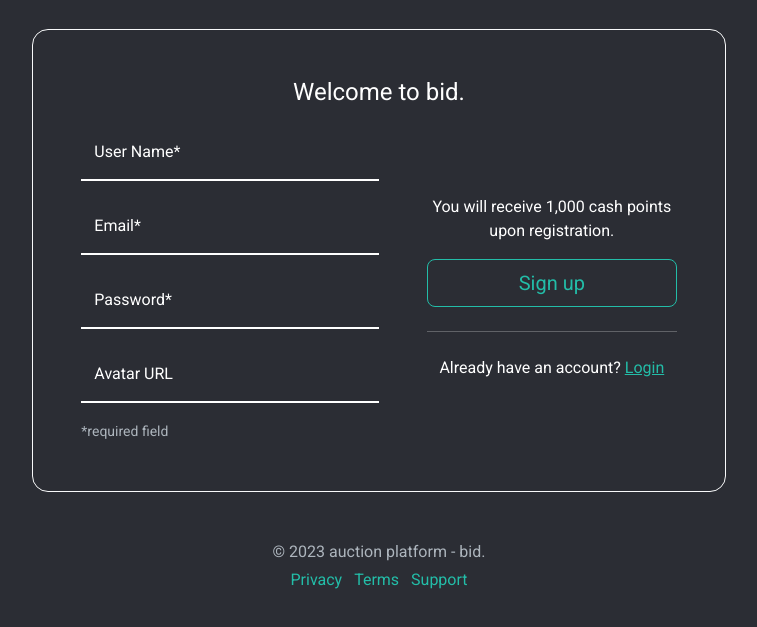
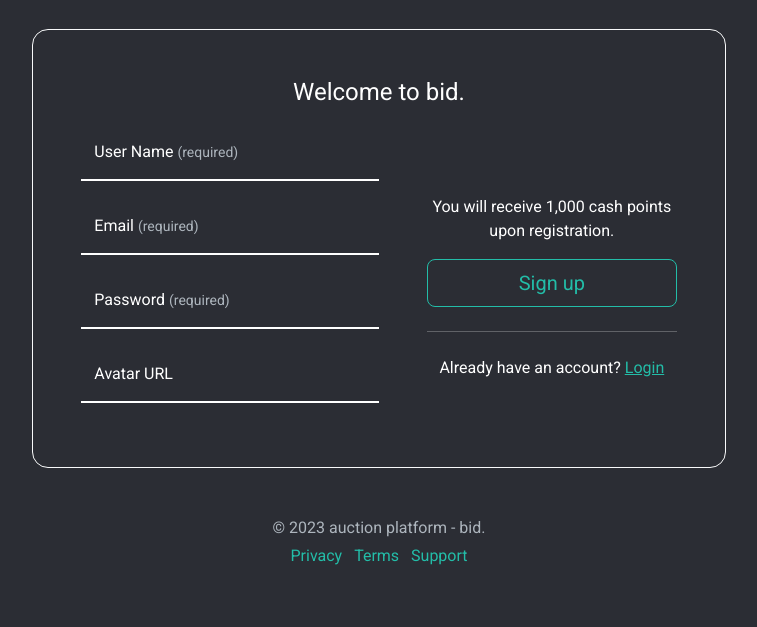
Before and after one commit to MegumiKim/bid., a website with bundled scripts: page signup/index.html in a window 1280 px wide. Shown: the part 171-798 px from the top of the page, without its empty margins (261-1018 px from the left). Built offline with nearby package versions, Linux system fonts and the light colour scheme.

Commit message:
change form styling

```diff
--- a/signup/index.html
+++ b/signup/index.html
@@ -31,7 +31,7 @@
 
             <form
               action=""
-              id="sign-up-form"
+              id="signup-form"
               method="POST"
               class="d-lg-flex g-5"
             >
@@ -45,9 +45,11 @@
                     class="form-control"
                     id="username"
                     placeholder="user name"
-                    required
                   />
-                  <label for="username">User Name*</label>
+                  <label for="username"
+                    >User Name
+                    <small class="text-muted"> (required)</small></label
+                  >
                 </div>
                 <div class="form-floating mb-3">
                   <input
@@ -57,9 +59,10 @@
                     class="form-control"
                     id="email"
                     placeholder="@stud.noroff.no or @noroff.no"
-                    required
                   />
-                  <label for="email">Email*</label>
+                  <label for="email"
+                    >Email <small class="text-muted"> (required)</small></label
+                  >
                 </div>
                 <div class="form-floating mb-3">
                   <input
@@ -70,9 +73,11 @@
                     id="password"
                     placeholder="Password"
                     minlength="8"
-                    required
                   />
-                  <label for="password">Password*</label>
+                  <label for="password"
+                    >Password
+                    <small class="text-muted"> (required)</small></label
+                  >
                 </div>
                 <div class="form-floating mb-3">
                   <input
@@ -84,7 +89,6 @@
                   />
                   <label for="avatar">Avatar URL</label>
                 </div>
-                <small class="text-muted">*required field</small>
               </div>
 
               <div class="col-lg-6 ps-lg-5 mt-lg-5">
--- a/src/scss/components/_formInput.scss
+++ b/src/scss/components/_formInput.scss
@@ -4,6 +4,7 @@
   border-radius: 0;
   font-size: 0.8rem;
   background: #2b2d34;
+  color: #fff;
 }
 
 .form-wrapper {
@@ -14,17 +15,14 @@
   padding-left: 0;
 }
 
-input:select {
-  background-color: grey;
-}
-
 .form-control:focus {
   border-bottom: 2px rgb(165, 163, 163) solid;
   // outline: 0;
   // box-shadow: 0 0 0 0.25rem rgba(83, 166, 166, 0.25);
   box-shadow: none;
-  background-color: #67696f;
-  color: #2b2d34;
+  background-color: $myDark;
+  color: #fff;
+  border-bottom: 3px solid $myGreen;
 }
 
 .form-control::placeholder {
```
Also changed, not shown: login/index.html (+1 -1 lines), dist/css/styles.css, 1 other file.
